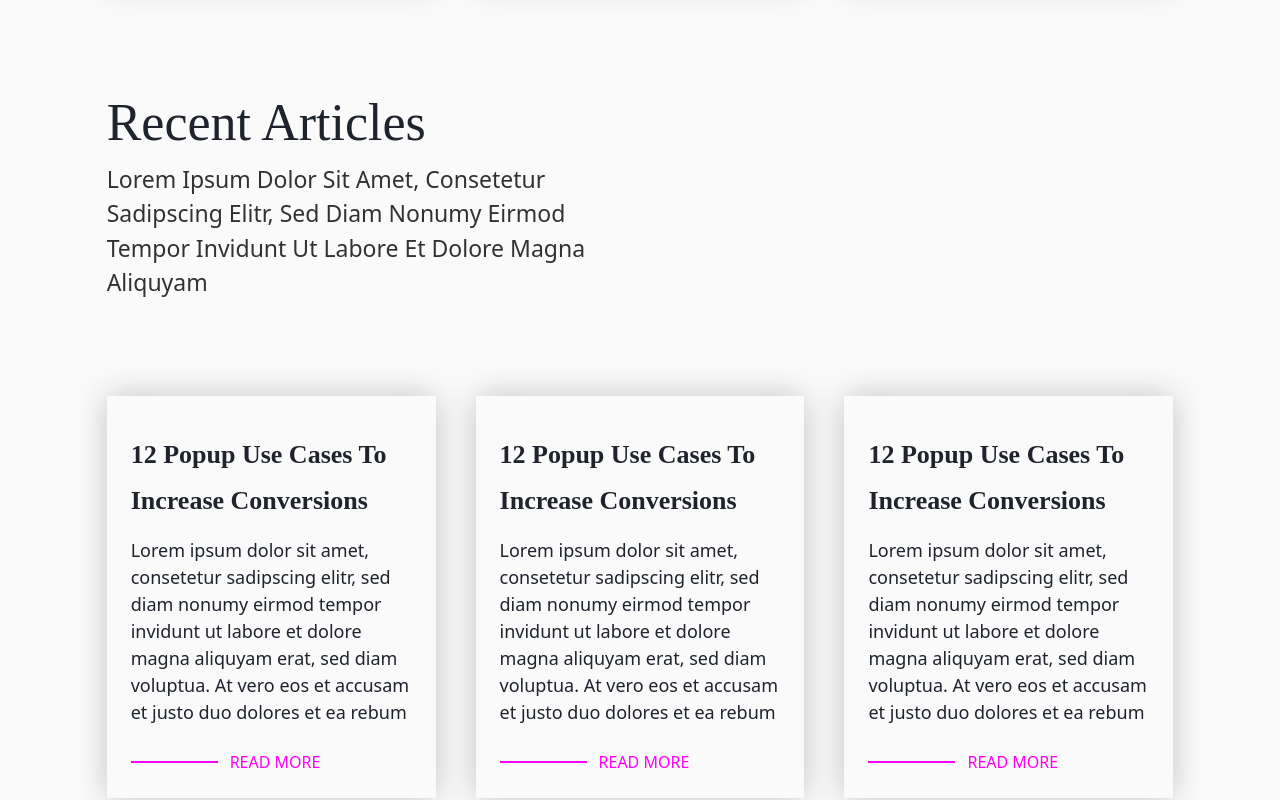
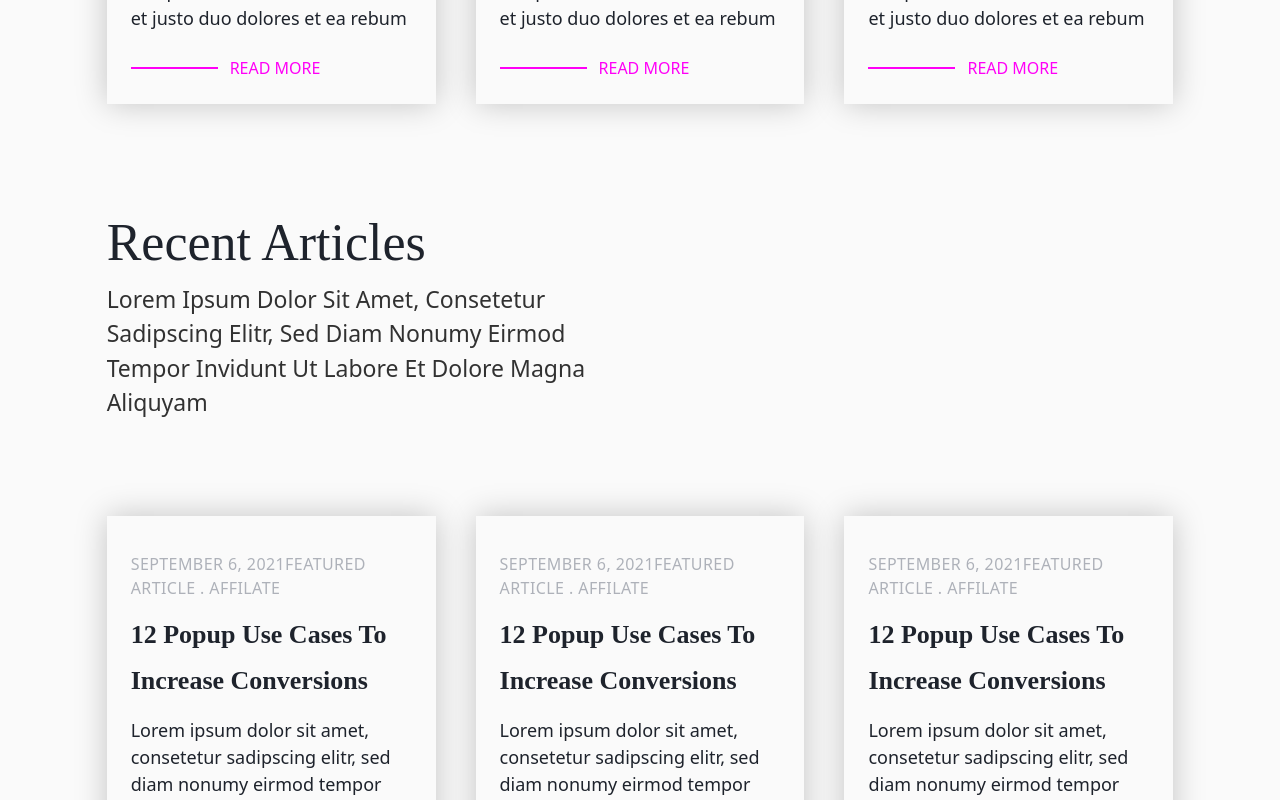
Before and after one commit to Ayomikuolatunji/paddle-frontend-assessment, a Next.js app: page /blog in a window 1280 px wide. Shown: the part 2457-3257 px from the top of the page. Built offline with nearby package versions, Linux system fonts and the light colour scheme.

Commit message:
documentation

```diff
--- a/helpers/blogItems.tsx
+++ b/helpers/blogItems.tsx
@@ -1,38 +1,40 @@
+
+
 
 
 export const blogItems=[
     {   image:"/assets/images.jpeg",
-        date:new Date(),
+        date:"SEPTEMBER 6, 2021",
         title:"12 Popup Use Cases To Increase Conversions",
         post:"Lorem ipsum dolor sit amet, consetetur sadipscing elitr, sed diam nonumy eirmod tempor invidunt ut labore et dolore magna aliquyam erat, sed diam voluptua. At vero eos et accusam et justo duo dolores et ea rebum",
         feature:"FEATURED ARTICLE . AFFILATE"
     },
     {   image:"/assets/images.jpeg",
-        date:new Date(),
+        date:"SEPTEMBER 6, 2021",
         title:"12 Popup Use Cases To Increase Conversions",
         post:"Lorem ipsum dolor sit amet, consetetur sadipscing elitr, sed diam nonumy eirmod tempor invidunt ut labore et dolore magna aliquyam erat, sed diam voluptua. At vero eos et accusam et justo duo dolores et ea rebum",
         feature:"FEATURED ARTICLE . AFFILATE"
    },
    {    image:"/assets/images.jpeg",
-        date:new Date(),
+        date:"SEPTEMBER 6, 2021",
         title:"12 Popup Use Cases To Increase Conversions",
         post:"Lorem ipsum dolor sit amet, consetetur sadipscing elitr, sed diam nonumy eirmod tempor invidunt ut labore et dolore magna aliquyam erat, sed diam voluptua. At vero eos et accusam et justo duo dolores et ea rebum",
         feature:"FEATURED ARTICLE . AFFILATE"
   },
   {    image:"/assets/images.jpeg",
-        date:new Date(),
+        date:"SEPTEMBER 6, 2021",
         title:"12 Popup Use Cases To Increase Conversions",
         post:"Lorem ipsum dolor sit amet, consetetur sadipscing elitr, sed diam nonumy eirmod tempor invidunt ut labore et dolore magna aliquyam erat, sed diam voluptua. At vero eos et accusam et justo duo dolores et ea rebum",
         feature:"FEATURED ARTICLE . AFFILATE"
   },
   {     image:"/assets/images.jpeg",
-        date:new Date(),
+        date:"SEPTEMBER 6, 2021",
         title:"12 Popup Use Cases To Increase Conversions",
         post:"Lorem ipsum dolor sit amet, consetetur sadipscing elitr, sed diam nonumy eirmod tempor invidunt ut labore et dolore magna aliquyam erat, sed diam voluptua. At vero eos et accusam et justo duo dolores et ea rebum",
         feature:"FEATURED ARTICLE . AFFILATE"
   },
   {     image:"/assets/images.jpeg",
-        date:new Date(),
+        date:"SEPTEMBER 6, 2021",
         title:"12 Popup Use Cases To Increase Conversions",
         post:"Lorem ipsum dolor sit amet, consetetur sadipscing elitr, sed diam nonumy eirmod tempor invidunt ut labore et dolore magna aliquyam erat, sed diam voluptua. At vero eos et accusam et justo duo dolores et ea rebum",
         feature:"FEATURED ARTICLE . AFFILATE"
@@ -41,17 +43,17 @@ export const blogItems=[
 
 export const articleItems=[
     {
-        date:new Date(),
+        date:"SEPTEMBER 6, 2021",
         title:"12 Popup Use Cases To Increase Conversions",
         post:"Lorem ipsum dolor sit amet, consetetur sadipscing elitr, sed diam nonumy eirmod tempor invidunt ut labore et dolore magna aliquyam erat, sed diam voluptua. At vero eos et accusam et justo duo dolores et ea rebum",
         feature:"FEATURED ARTICLE . AFFILATE"
     }, {
-        date:new Date(),
+        date:"SEPTEMBER 6, 2021",
         title:"12 Popup Use Cases To Increase Conversions",
         post:"Lorem ipsum dolor sit amet, consetetur sadipscing elitr, sed diam nonumy eirmod tempor invidunt ut labore et dolore magna aliquyam erat, sed diam voluptua. At vero eos et accusam et justo duo dolores et ea rebum",
         feature:"FEATURED ARTICLE . AFFILATE"
     },{
-        date:new Date(),
+        date:"SEPTEMBER 6, 2021",
         title:"12 Popup Use Cases To Increase Conversions",
         post:"Lorem ipsum dolor sit amet, consetetur sadipscing elitr, sed diam nonumy eirmod tempor invidunt ut labore et dolore magna aliquyam erat, sed diam voluptua. At vero eos et accusam et justo duo dolores et ea rebum",
         feature:"FEATURED ARTICLE . AFFILATE"
--- a/layouts/blog/Blog.tsx
+++ b/layouts/blog/Blog.tsx
@@ -1,11 +1,13 @@
 import React from 'react'
 import Footer from '../../components/footer/Footer'
+import KnowMore from '../../components/know-more/KnowMore'
 import BlogPost from './BlogPost'
 import Hero from './Hero.Blog'
-import KnowMore from '../../components/know-more/KnowMore'
 import RecentArticle from './RecentArticle'
 import Search from './Search'
 
+
+// blog components exported to /pages/index.tsx
 export default function Blog() {
 
 
--- a/layouts/blog/BlogPost.tsx
+++ b/layouts/blog/BlogPost.tsx
@@ -18,8 +18,8 @@ const BlogPost:React.FC=()=>{
                         className='shadow-blog-post-image-shadow'
                         />
                       </div>
-                      <div className="date">
-
+                      <div className="date my-3 ">
+                         <p className='text-gray-500 tracking-[0.42px] opacity-[0.53]'>{blog.date}{blog.feature}</p>
                       </div>
                       <h1 className="text-[#1E232C] font-[600]
                       sm:text-[26px] leading-[1.8] capitalize opacity-[1] font-[Poppins] mt-3 text-[23px]">
--- a/layouts/blog/RecentArticle.tsx
+++ b/layouts/blog/RecentArticle.tsx
@@ -1,7 +1,11 @@
 import React from 'react'
 import { articleItems } from '../../helpers/blogItems'
 
-const RecentArticle = () => {
+const RecentArticle:React.FC = () => {
+
+
+
+
   return (
     <div className='mt-[100px]'>
          <div className="intro sm:w-[50%] w-full">
@@ -13,8 +17,8 @@ const RecentArticle = () => {
               {
                   articleItems.map((article,index)=>{
                       return <div key={index} className="h-[auto] p-6 shadow-blog-post-shadow">
-                      <div className="date">
-
+                      <div className="date my-3 ">
+                          <p className='text-gray-500 tracking-[0.42px] opacity-[0.53]'>{article.date}{article.feature}</p>
                       </div>
                       <h1 className="text-[#1E232C] font-[600]
                       sm:text-[26px] leading-[1.8] capitalize opacity-[1] font-[Poppins] mt-3 text-[23px]">
```
